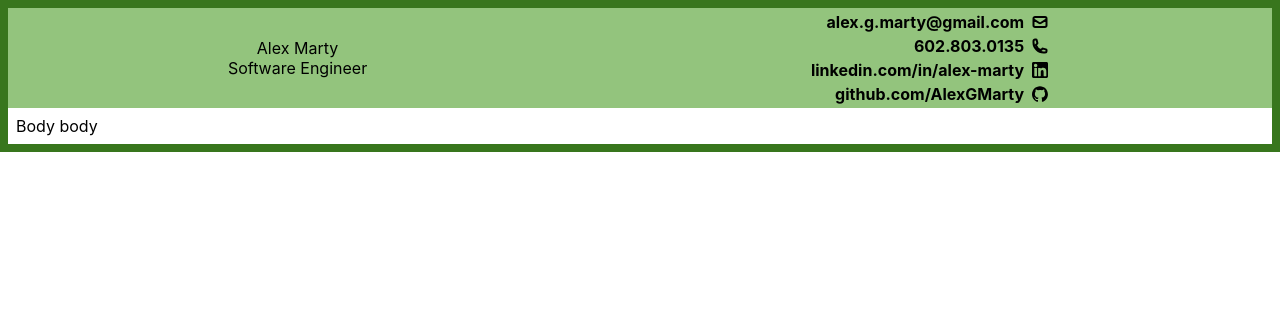
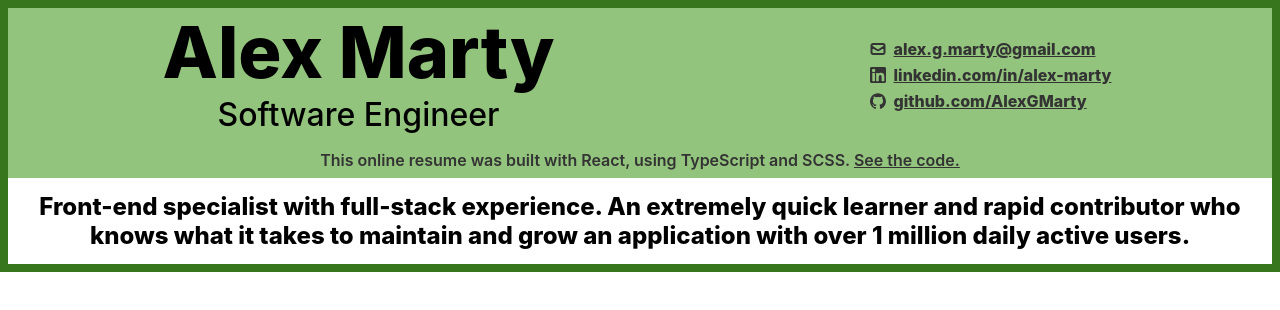
Before and after one commit to AlexGMarty/Resume, a React (Create React App) app: page / in a window 1280 px wide. Shown: the top 310 px of the page. Built offline with nearby package versions, Linux system fonts and the light colour scheme.

Commit message:
Headerrrr

```diff
--- a/src/App.scss
+++ b/src/App.scss
@@ -1,19 +1,23 @@
-.root {
-  background-color: #38761d;
-  border: 8px solid #38761d;
-  // min-height: calc(100vh-16px);
+@import "styles/variables";
+@import "styles/mixins";
+
+.appRoot {
+  background-color: $dark-green;
+  border: 8px solid $dark-green;
 }
 
 .header {
-  align-items: center;
-  background-color: #93c47d;
-  // border: 5px solid #38761d;
+  background-color: $light-green;
   color: black;
   display: flex;
+  flex-direction: column;
   justify-content: space-around;
-  // padding: 8px;
-  // max-width: calc(100% - 10px);
-  // font-size: calc(10px + 2vmin);
+}
+
+.top {
+  align-items: center;
+  display: flex;
+  justify-content: space-around;
 }
 
 .smallIcon {
@@ -22,5 +26,5 @@
 
 .body {
   background-color: white;
-  padding: 8px;
+  padding: $spacing-md;
 }
--- a/src/App.tsx
+++ b/src/App.tsx
@@ -1,17 +1,26 @@
 import "./App.scss";
 import ContactInfo from "./Components/contact-info/contact-info";
+import MadeWithReact from "./Components/made-with-react/made-with-react";
+import Summary from "./Components/summary/summary";
 import Title from "./Components/title/title";
+import translations from "./translations/en";
 
 function App() {
   return (
-    <div className="root">
+    <div className="appRoot">
       <header className="header">
-        <Title name="Alex Marty" title="Software Engineer" />
-        <ContactInfo />
+        <div className="top">
+          <Title
+            name={translations.header.name}
+            title={translations.header.title}
+          />
+          <ContactInfo />
+        </div>
+        <MadeWithReact />
       </header>
 
       <main className="body">
-        <div>Body body</div>
+        <Summary />
       </main>
     </div>
   );
--- a/src/Components/contact-info/contact-info.scss
+++ b/src/Components/contact-info/contact-info.scss
@@ -1,15 +1,18 @@
+@import "../../styles/variables";
+@import "../../styles/mixins";
+
 .contactContainer {
-  text-align: right;
+  padding: $spacing-md 0;
 }
 
 .contact {
-  align-items: center;
-  display: flex;
-  font-weight: bolder;
-  justify-content: end;
-  margin: 4px;
+  @include flex-between;
+  color: $dark-grey;
+  font-weight: 800;
+  justify-content: start;
+  margin: $spacing-sm;
 }
 
 .icon {
-  padding-left: 8px;
+  padding-right: $spacing-md;
 }
--- a/src/Components/contact-info/contact-info.tsx
+++ b/src/Components/contact-info/contact-info.tsx
@@ -1,10 +1,16 @@
 import "./contact-info.scss";
+import translations from "../../translations/en";
 
 export default function ContactContainer() {
   return (
     <div className="contactContainer">
-      <div className="contact">
-        <div>alex.g.marty@gmail.com</div>
+      <a
+        className="contact"
+        href="mailto:alex.g.marty@gmail.com"
+        aria-label={translations.contact.email}
+        target="_blank"
+        rel="noopener noreferrer"
+      >
         <svg
           xmlns="http://www.w3.org/2000/svg"
           fill="none"
@@ -21,28 +27,14 @@ export default function ContactContainer() {
             d="M21.75 6.75v10.5a2.25 2.25 0 0 1-2.25 2.25h-15a2.25 2.25 0 0 1-2.25-2.25V6.75m19.5 0A2.25 2.25 0 0 0 19.5 4.5h-15a2.25 2.25 0 0 0-2.25 2.25m19.5 0v.243a2.25 2.25 0 0 1-1.07 1.916l-7.5 4.615a2.25 2.25 0 0 1-2.36 0L3.32 8.91a2.25 2.25 0 0 1-1.07-1.916V6.75"
           />
         </svg>
-      </div>
-      <div className="contact">
-        <div>602.803.0135</div>
-        <svg
-          xmlns="http://www.w3.org/2000/svg"
-          fill="none"
-          viewBox="0 0 24 24"
-          strokeWidth={3}
-          stroke="currentColor"
-          width="1em"
-          height="1em"
-          className="icon"
-        >
-          <path
-            strokeLinecap="round"
-            strokeLinejoin="round"
-            d="M2.25 6.75c0 8.284 6.716 15 15 15h2.25a2.25 2.25 0 0 0 2.25-2.25v-1.372c0-.516-.351-.966-.852-1.091l-4.423-1.106c-.44-.11-.902.055-1.173.417l-.97 1.293c-.282.376-.769.542-1.21.38a12.035 12.035 0 0 1-7.143-7.143c-.162-.441.004-.928.38-1.21l1.293-.97c.363-.271.527-.734.417-1.173L6.963 3.102a1.125 1.125 0 0 0-1.091-.852H4.5A2.25 2.25 0 0 0 2.25 4.5v2.25Z"
-          />
-        </svg>
-      </div>
-      <div className="contact">
-        <div>linkedin.com/in/alex-marty</div>
+        <div>{translations.contact.email}</div>
+      </a>
+      <a
+        className="contact"
+        href="https://www.linkedin.com/in/alex-marty/"
+        target="_blank"
+        rel="noopener noreferrer"
+      >
         <svg
           role="none"
           viewBox="0 0 382 382"
@@ -64,9 +56,14 @@ export default function ContactContainer() {
 	L341.91,330.654L341.91,330.654z"
           />
         </svg>
-      </div>
-      <div className="contact">
-        <div>github.com/AlexGMarty</div>
+        <div>{translations.contact.linkedin}</div>
+      </a>
+      <a
+        className="contact"
+        href="https://github.com/AlexGMarty"
+        target="_blank"
+        rel="noopener noreferrer"
+      >
         <svg
           role="none"
           viewBox="0 0 98 96"
@@ -82,7 +79,8 @@ export default function ContactContainer() {
             fill="currentColor"
           />
         </svg>
-      </div>
+        <div>{translations.contact.github}</div>
+      </a>
     </div>
   );
 }
--- /dev/null
+++ b/src/Components/made-with-react/made-with-react.scss
@@ -0,0 +1,14 @@
+@import "../../styles/variables";
+@import "../../styles/mixins";
+
+.react {
+  color: $dark-grey;
+  font-size: 1rem;
+  font-weight: 600;
+  padding: $spacing-md;
+  text-align: center;
+}
+
+.seeTheCode {
+  color: $dark-grey;
+}
--- /dev/null
+++ b/src/Components/made-with-react/made-with-react.tsx
@@ -0,0 +1,18 @@
+import "./made-with-react.scss";
+import translations from "../../translations/en";
+
+export default function MadeWithReact() {
+  return (
+    <div className="react">
+      {translations.body.react}
+      <a
+        href="https://github.com/AlexGMarty/Resume"
+        className="seeTheCode"
+        target="_blank"
+        rel="noopener noreferrer"
+      >
+        {translations.body.seeTheCode}
+      </a>
+    </div>
+  );
+}
--- /dev/null
+++ b/src/Components/summary/summary.scss
@@ -0,0 +1,10 @@
+@import "../../styles/variables";
+@import "../../styles/mixins";
+
+.summary {
+  color: black;
+  font-size: 1.5rem;
+  font-weight: 800;
+  text-align: center;
+  margin: $spacing-sm $spacing-lg;
+}
--- /dev/null
+++ b/src/Components/summary/summary.tsx
@@ -0,0 +1,6 @@
+import "./summary.scss";
+import translations from "../../translations/en";
+
+export default function Summary() {
+  return <div className="summary">{translations.body.summary}</div>;
+}
--- a/src/Components/title/title.scss
+++ b/src/Components/title/title.scss
@@ -1,5 +1,19 @@
+@import "../../styles/variables";
+@import "../../styles/mixins";
+
 .title-container {
   display: flex;
   flex-direction: column;
+  padding-bottom: $spacing-md;
   text-align: center;
 }
+
+.name {
+  font-size: 4.5rem;
+  font-weight: 800;
+}
+
+.title {
+  font-size: 2rem;
+  font-weight: 500;
+}
--- /dev/null
+++ b/src/styles/_mixins.scss
@@ -0,0 +1,57 @@
+// Flexbox mixins
+@mixin flex-center {
+  display: flex;
+  align-items: center;
+  justify-content: center;
+}
+
+@mixin flex-column {
+  display: flex;
+  flex-direction: column;
+}
+
+@mixin flex-between {
+  display: flex;
+  justify-content: space-between;
+  align-items: center;
+}
+
+// Media query mixins
+@mixin mobile {
+  @media (max-width: $breakpoint-mobile) {
+    @content;
+  }
+}
+
+@mixin tablet {
+  @media (min-width: #{$breakpoint-mobile + 1px}) and (max-width: $breakpoint-tablet) {
+    @content;
+  }
+}
+
+@mixin desktop {
+  @media (min-width: #{$breakpoint-tablet + 1px}) {
+    @content;
+  }
+}
+
+// Typography mixins
+@mixin heading-1 {
+  font-size: 2.5rem;
+  font-weight: bold;
+  line-height: 1.2;
+}
+
+@mixin heading-2 {
+  font-size: 2rem;
+  font-weight: bold;
+  line-height: 1.3;
+}
+
+// Common patterns
+@mixin card {
+  background: $background-color;
+  border-radius: $spacing-xs;
+  padding: $spacing-md;
+  box-shadow: 0 2px 4px rgba(0, 0, 0, 0.1);
+}
--- /dev/null
+++ b/src/styles/_variables.scss
@@ -0,0 +1,31 @@
+// Colors
+$dark-grey: #333333;
+$light-grey: #666666;
+$white: #ffffff;
+$light-green: #93c47d;
+$dark-green: #38761d;
+
+// Typography
+$font-family-primary: "Arial", sans-serif;
+$font-size-base: 16px;
+$font-size-large: 24px;
+$font-size-small: 14px;
+
+// Spacing
+$spacing-px: 1px;
+$spacing-xxs: 2px;
+$spacing-xs: 4px;
+$spacing-sm: 6px;
+$spacing-md: 8px;
+$spacing-lg: 12px;
+$spacing-xl: 16px;
+$spacing-xxl: 24px;
+
+// Breakpoints
+$breakpoint-mobile: 480px;
+$breakpoint-tablet: 768px;
+$breakpoint-desktop: 1024px;
+
+// Layout
+$max-width-container: 1200px;
+$header-height: 60px;
--- /dev/null
+++ b/src/translations/en.ts
@@ -0,0 +1,21 @@
+export const en = {
+  body: {
+    react:
+      "This online resume was built with React, using TypeScript and SCSS. ",
+    seeTheCode: "See the code.",
+    summary:
+      "Front-end specialist with full-stack experience. An extremely quick learner and rapid contributor who knows what it takes to maintain and grow an application with over 1 million daily active users.",
+  },
+  contact: {
+    email: "alex.g.marty@gmail.com",
+    github: "github.com/AlexGMarty",
+    linkedin: "linkedin.com/in/alex-marty",
+  },
+  header: {
+    name: "Alex Marty",
+    title: "Software Engineer",
+  },
+};
+
+export type Translation = typeof en;
+export default en;
```
